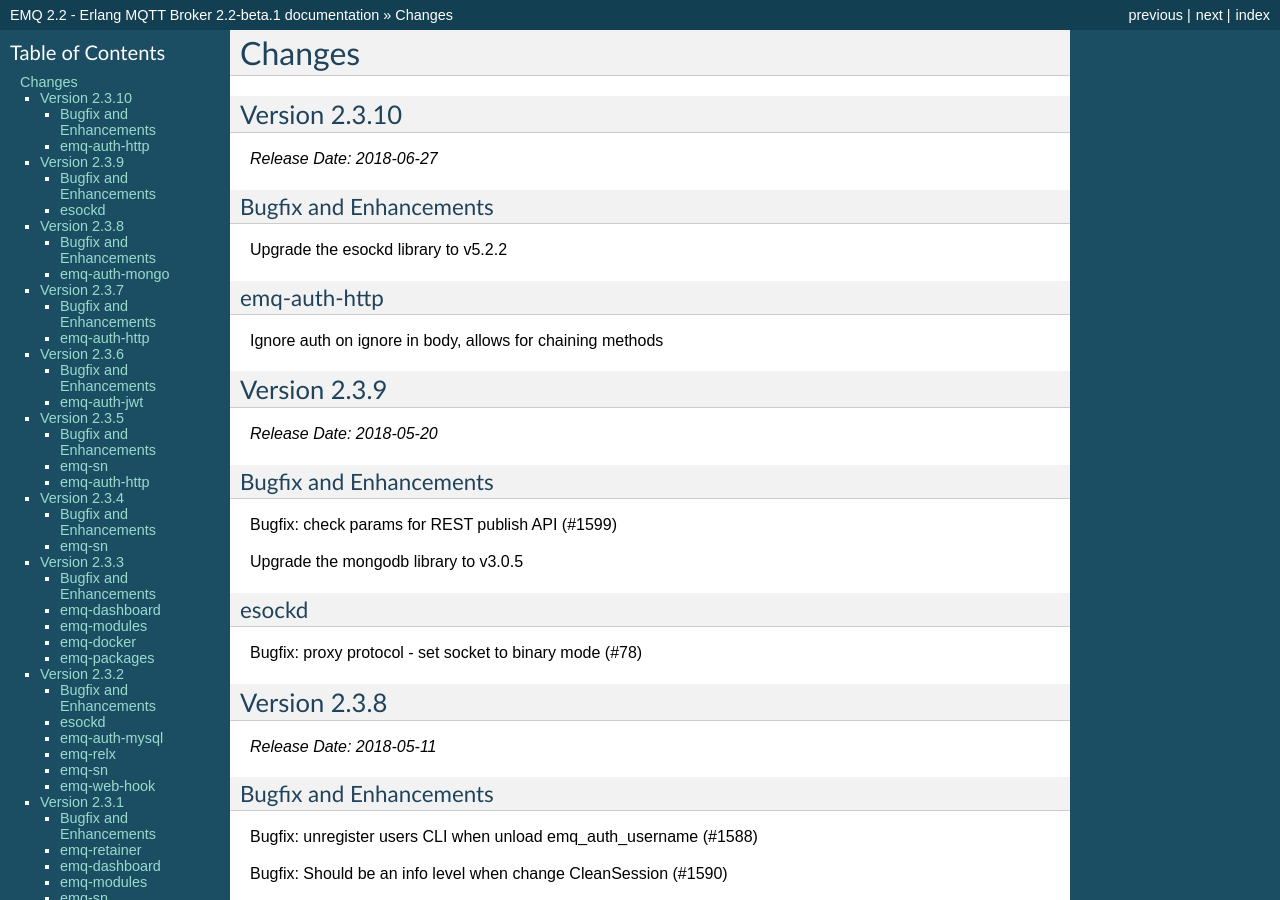
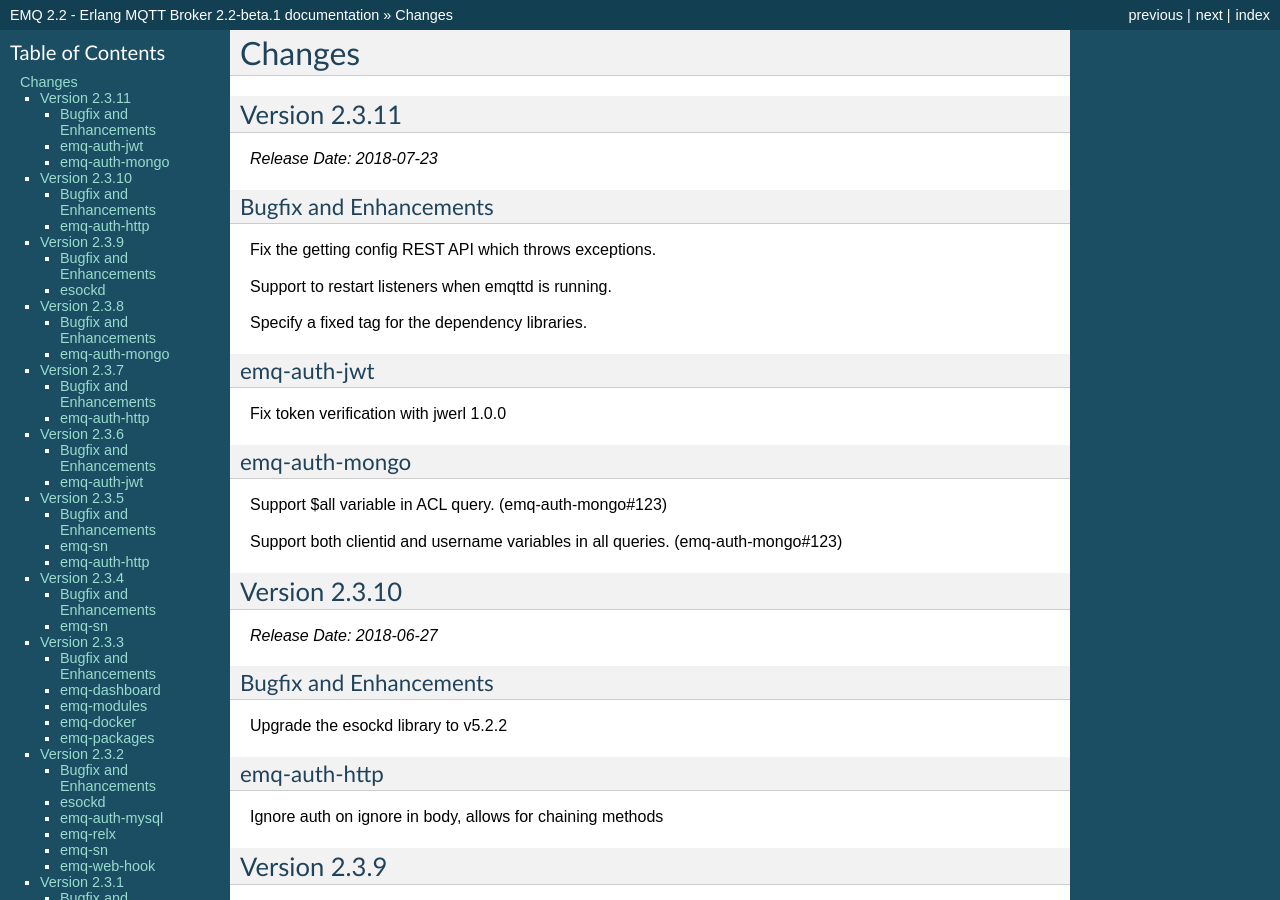
Before and after one commit to emqxarchive/emqx-docs-en, a Sphinx documentation site: the page built from source/changes.rst, in a window 1280 px wide and 900 px high. Built offline with Sphinx 7.4.7, drawn with Linux system fonts in a browser that asks for light colours.

Commit message:
Update changelog of version 2.3.11

```diff
--- a/source/changes.rst
+++ b/source/changes.rst
@@ -4,6 +4,35 @@
 =======
 Changes
 =======
+
+.. _release_2.3.11:
+
+--------------
+Version 2.3.11
+--------------
+
+*Release Date: 2018-07-23*
+
+Bugfix and Enhancements
+-----------------------
+
+Fix the getting config REST API which throws exceptions.
+
+Support to restart listeners when emqttd is running.
+
+Specify a fixed tag for the dependency libraries.
+
+emq-auth-jwt
+------------
+
+Fix token verification with jwerl 1.0.0
+
+emq-auth-mongo
+--------------
+
+Support $all variable in ACL query. (emq-auth-mongo#123)
+
+Support both clientid and username variables in all queries. (emq-auth-mongo#123)
 
 .. _release_2.3.10:
 
```
